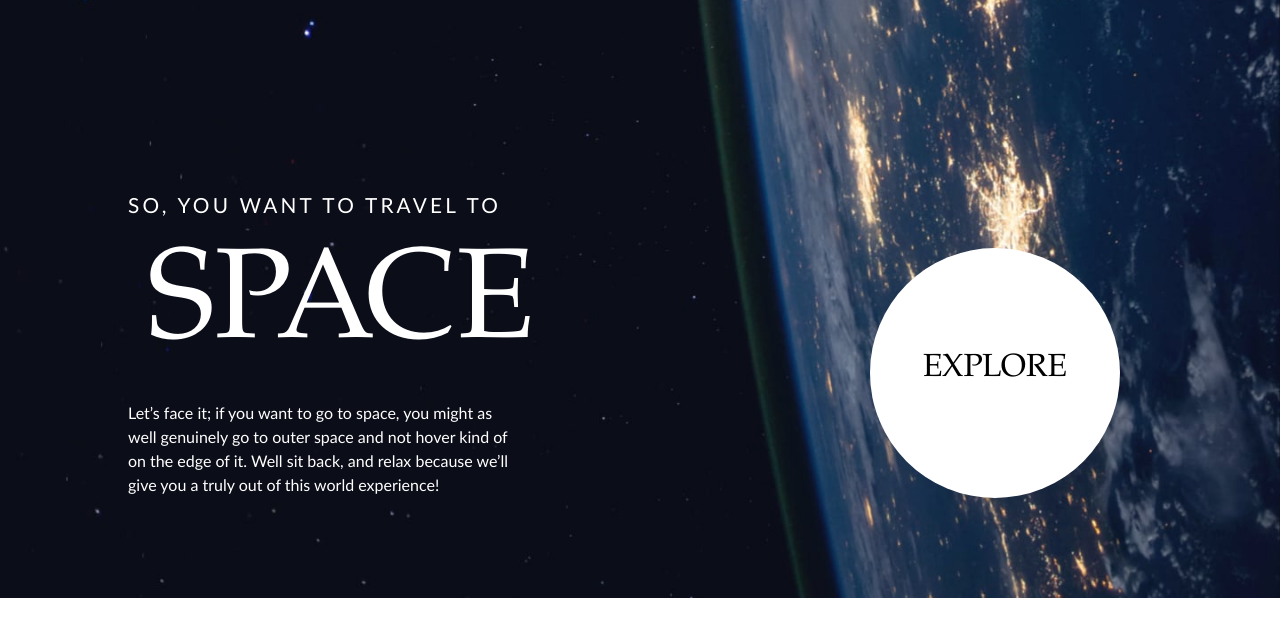
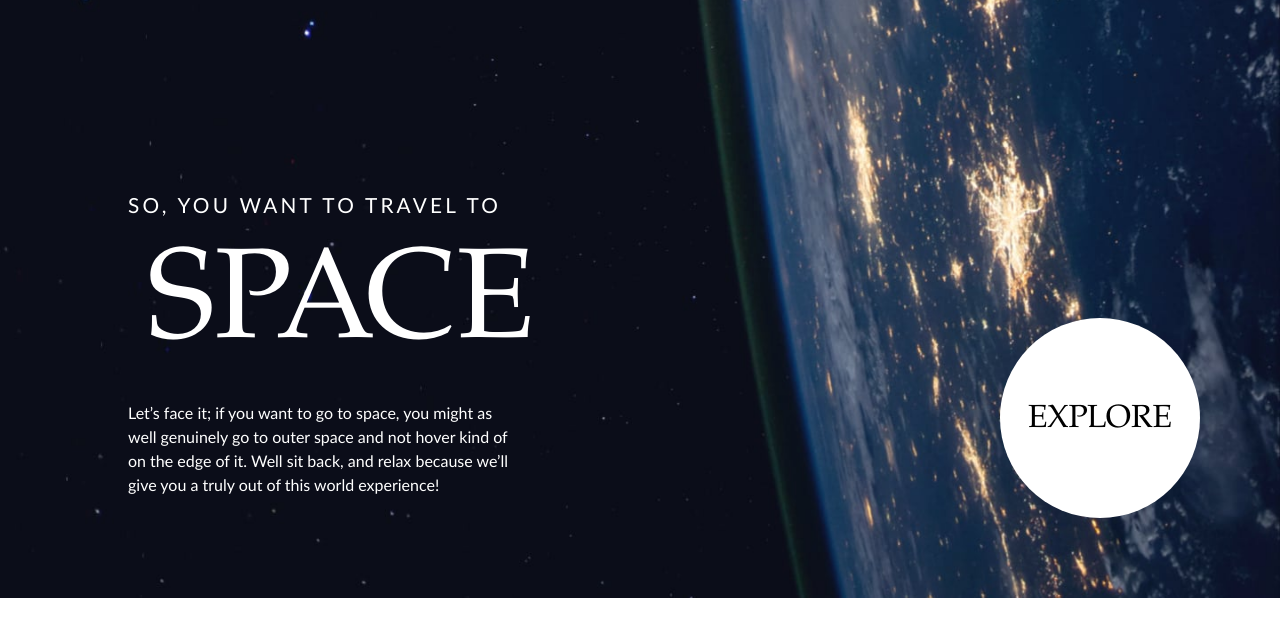
Before and after one commit to Christone007/space-tourism-website, a plain HTML site: page index.html in a window 1280 px wide. Shown: the part 102-738 px from the top of the page. Drawn offline with Linux system fonts and the light colour scheme.

Commit message:
adjusted some css for centering the white circle text EXPLORE

```diff
--- a/assets/css/style-index.css
+++ b/assets/css/style-index.css
@@ -107,23 +107,28 @@ body{
 }
 
 .header-aside{
-  width:250px;
-  height: 250px;
+  width:12.5rem;
+  height: 12.5rem;
   border-radius: 100%;
   background-color: white;
   position: absolute;
-  bottom: 100px;
-  right: 160px;
+  bottom: 5rem;
+  right: 5rem;
 }
 
 .header-aside p{
   font-family: Garamond, "Bodoni MT", serif;
   font-size: 2rem;
   text-transform: uppercase;
-  position: absolute;
+  /* position: absolute;
   top: 70px;
   display: inline-block;
   width: 100%;
-  text-align: center;
+  text-align: center; */
+  position: absolute;
+  top: 35%;
+  left: 50%;
+  margin-right: -50%;
+  transform: translate(-50%, -50%);
 
 }
```
